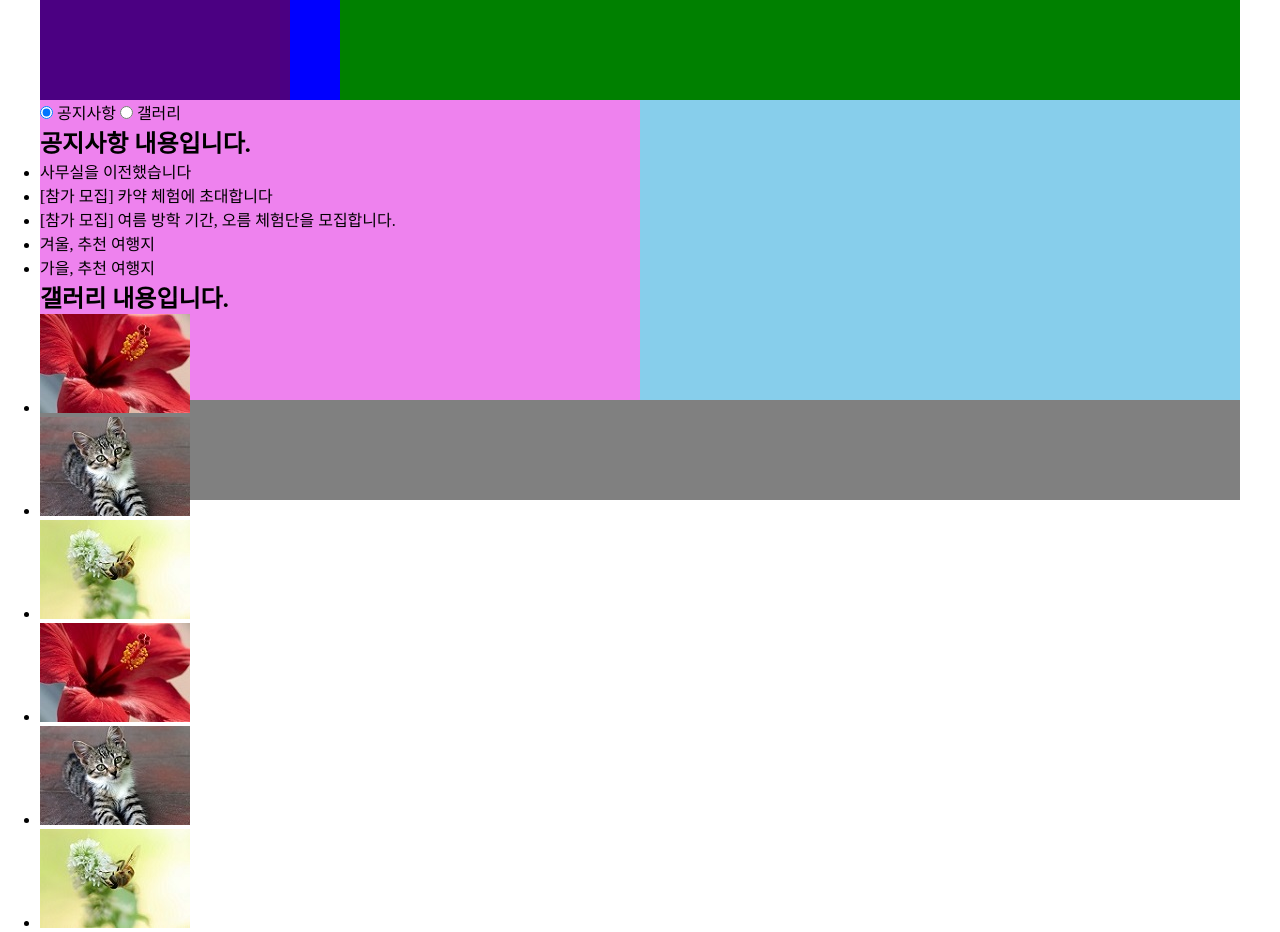
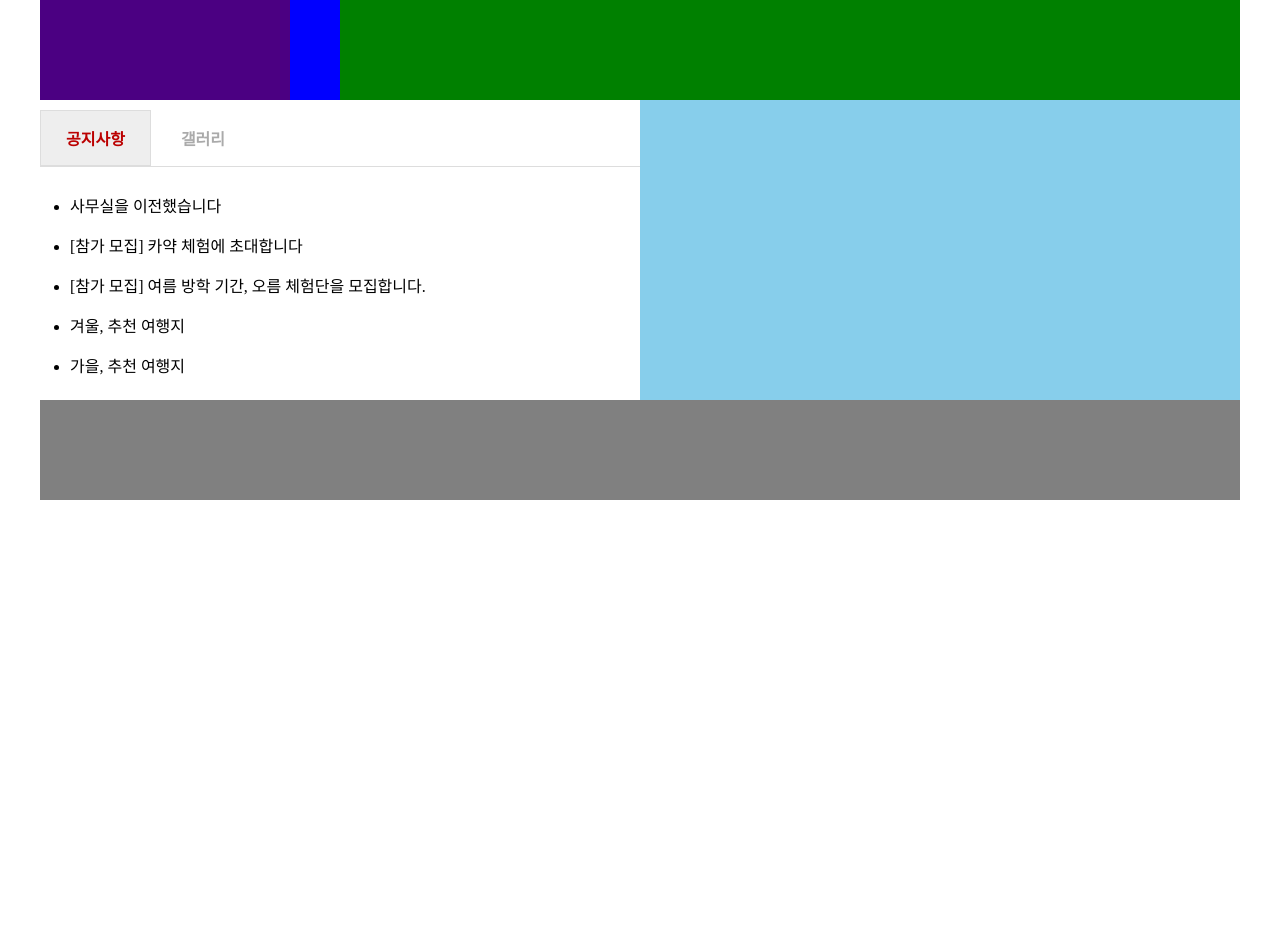
Before and after one commit to Hyeonmine/HtmlCssJs, a plain HTML site: page index.html in a window 1280 px wide. After the commit the page ends 800 px from the top, so only its background shows below. Drawn offline with Linux system fonts and the light colour scheme.

Commit message:
Update style.css

```diff
--- a/css/style.css
+++ b/css/style.css
@@ -44,7 +44,53 @@ nav{
     float: left;
     width: 600px;
     height: 100%;
-    background-color: violet;
+    margin-top: 10px;
+
+}
+#tabMenu input[type="radio"]{
+    display: none;
+}
+#tabMenu label {
+    display: inline-block;
+    margin: 0 0 ;
+    padding: 15px 25px;
+    font-weight: 600;
+    text-align: center;
+    color: #aaa;
+    border: 1px solid transparent;
+}
+#tabMenu label:hover{
+    color: #222;
+    cursor: pointer;
+}
+#tabMenu input:checked + label {
+    color: #b00;
+    border : 1px solid #ddd;
+    background-color: #eee;
+}
+.tabContent {
+    display: none;
+    padding: 20px 0 0;
+    border-top: 1px solid #ddd;
+}
+.tabContent h2 {
+    display: none;
+}
+#notice ul{
+    list-style: disc;
+    margin-left: 30px ;
+
+}
+#notice ul li {
+    font-size:16px;
+    line-height: 2.5;
+}
+#gallery ul li{
+    display: inline;
+}
+#tab1:checked~#notice,
+#tab2:checked~#gallery {
+    display: block;
 }
 #links {
     float: right;
```
